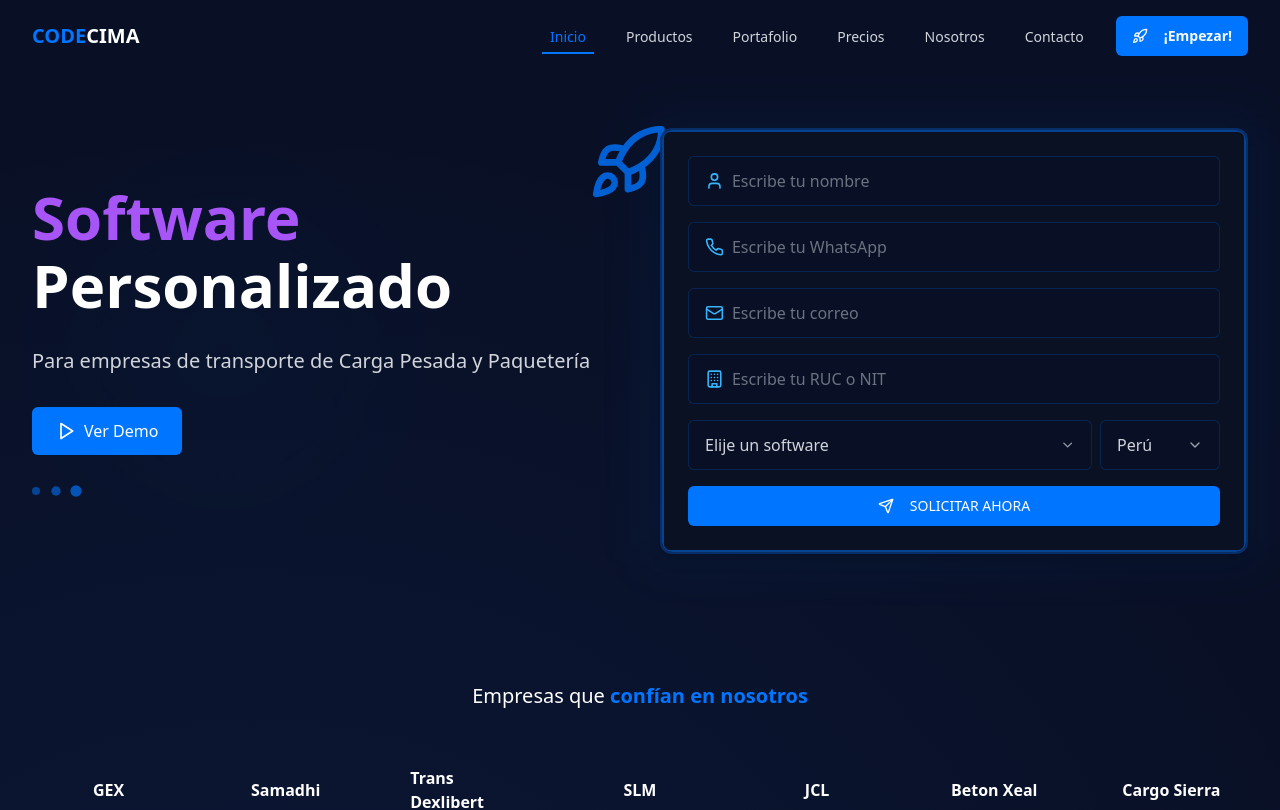
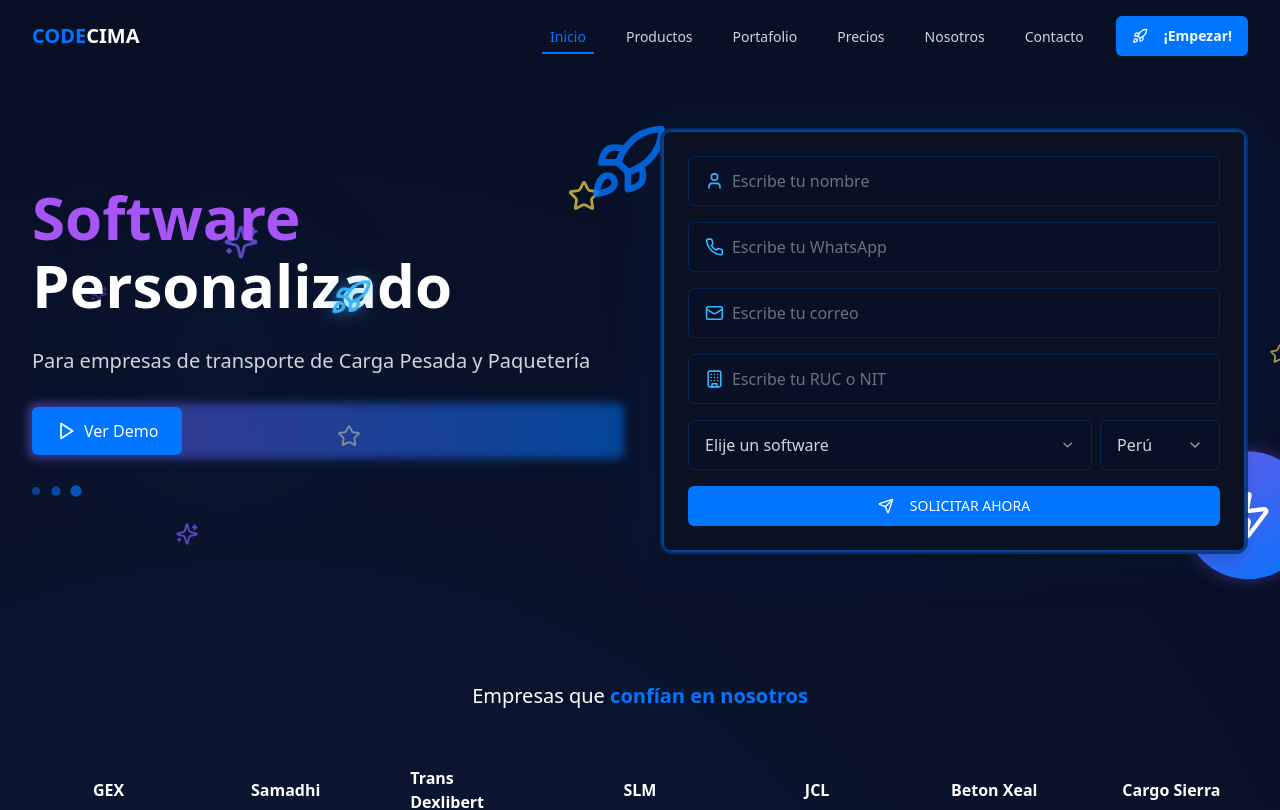
Before and after one commit to erikstiven/codecima-web-scapes, a React (Vite) app: page / in a window 1280 px wide. Shown: the top 810 px of the page. Built offline with nearby package versions, Linux system fonts and the light colour scheme.

Commit message:
feat: Add hero section enhancements
Add a floating rocket and other visual enhancements to the hero section.

```diff
--- a/src/components/home/Hero.tsx
+++ b/src/components/home/Hero.tsx
@@ -1,9 +1,34 @@
 
 import React, { useEffect } from 'react';
-import { Play, Rocket } from 'lucide-react';
+import { Play, Rocket, Star, Sparkles, Zap } from 'lucide-react';
 import { motion, useAnimation } from 'framer-motion';
 import ContactForm from '../ContactForm';
 
+// Animated flying rocket component
+const FlyingRocket = () => {
+  return (
+    <motion.div
+      className="absolute z-10"
+      initial={{ x: -100, y: 100, opacity: 0 }}
+      animate={{
+        x: [null, 400, 300, 200, 0, -100],
+        y: [null, 0, 150, 50, 100, 100],
+        rotate: [0, 15, 5, -15, -5, 0],
+        opacity: [0, 1, 1, 1, 1, 0]
+      }}
+      transition={{
+        duration: 15,
+        times: [0, 0.2, 0.4, 0.6, 0.8, 1],
+        repeat: Infinity,
+        ease: "easeInOut"
+      }}
+    >
+      <Rocket size={40} className="text-codecima-lightblue filter drop-shadow-[0_0_8px_rgba(53,182,255,0.8)]" />
+    </motion.div>
+  );
+};
+
+// Floating rocket for title section
 const FloatingRocket = () => {
   const controls = useAnimation();
 
@@ -36,11 +61,81 @@ const FloatingRocket = () => {
   );
 };
 
+// Floating stars that twinkle
+const FloatingStars = () => {
+  return (
+    <div className="absolute inset-0 overflow-hidden pointer-events-none">
+      {[...Array(8)].map((_, i) => (
+        <motion.div
+          key={i}
+          className="absolute"
+          style={{
+            top: `${Math.random() * 100}%`,
+            left: `${Math.random() * 100}%`,
+          }}
+          animate={{
+            scale: [1, 1.5, 1],
+            opacity: [0.4, 0.8, 0.4],
+          }}
+          transition={{
+            duration: 2 + Math.random() * 3,
+            repeat: Infinity,
+            ease: "easeInOut",
+            delay: Math.random() * 2
+          }}
+        >
+          {i % 2 === 0 ? (
+            <Star size={i % 3 === 0 ? 24 : 16} className="text-yellow-300" />
+          ) : (
+            <Sparkles size={i % 3 === 0 ? 24 : 16} className="text-codecima-purple" />
+          )}
+        </motion.div>
+      ))}
+    </div>
+  );
+};
+
+// Character mascot that floats near the form
+const CharacterMascot = () => {
+  return (
+    <motion.div
+      className="absolute -bottom-10 -right-16 z-10"
+      animate={{
+        y: [0, -15, 0],
+        rotate: [0, 5, 0],
+      }}
+      transition={{
+        duration: 4,
+        repeat: Infinity,
+        ease: "easeInOut"
+      }}
+    >
+      <motion.div
+        className="relative w-32 h-32 rounded-full bg-gradient-to-br from-codecima-purple to-codecima-blue flex items-center justify-center"
+        animate={{
+          boxShadow: [
+            "0 0 15px rgba(113, 86, 229, 0.4)",
+            "0 0 25px rgba(113, 86, 229, 0.6)",
+            "0 0 15px rgba(113, 86, 229, 0.4)"
+          ]
+        }}
+        transition={{
+          duration: 2,
+          repeat: Infinity,
+          ease: "easeInOut"
+        }}
+      >
+        <Zap size={50} className="text-white transform -rotate-12" />
+      </motion.div>
+    </motion.div>
+  );
+};
+
 const Hero = () => {
   return (
     <section className="pt-32 pb-20 relative overflow-hidden">
       <div className="max-w-7xl mx-auto px-4 sm:px-6 lg:px-8 relative">
-        {/* Background elements */}
+        {/* Enhanced background elements */}
         <div className="absolute top-0 left-0 w-full h-full overflow-hidden pointer-events-none">
           <motion.div
             className="absolute top-20 left-20 w-72 h-72 rounded-full bg-codecima-blue/5 blur-3xl"
@@ -67,7 +162,30 @@ const Hero = () => {
               delay: 1
             }}
           />
+
+          {/* New animated elements */}
+          <motion.div
+            className="absolute top-1/3 right-1/4 w-48 h-48 rounded-full bg-codecima-lightblue/5 blur-2xl"
+            animate={{
+              scale: [1, 1.4, 1],
+              opacity: [0.2, 0.4, 0.2],
+              x: [0, 30, 0],
+              y: [0, -30, 0],
+            }}
+            transition={{
+              duration: 12,
+              repeat: Infinity,
+              ease: "easeInOut",
+              delay: 2
+            }}
+          />
         </div>
+
+        {/* Add floating stars across the hero */}
+        <FloatingStars />
+
+        {/* Add flying rocket that moves across the screen */}
+        <FlyingRocket />
 
         <div className="grid md:grid-cols-2 gap-10 items-center">
           <motion.div
@@ -118,8 +236,20 @@ const Hero = () => {
               transition={{ duration: 0.5, delay: 0.9 }}
               whileHover={{ scale: 1.05 }}
               whileTap={{ scale: 0.95 }}
+              className="relative"
             >
-              <button className="flex items-center text-white bg-codecima-blue hover:bg-codecima-blue/80 rounded-md px-6 py-3 transition-colors">
+              <motion.div
+                className="absolute -inset-1 rounded-lg bg-gradient-to-r from-codecima-purple to-codecima-blue opacity-70 blur-sm"
+                animate={{
+                  opacity: [0.5, 0.8, 0.5],
+                }}
+                transition={{
+                  duration: 2,
+                  repeat: Infinity,
+                  ease: "easeInOut"
+                }}
+              />
+              <button className="relative flex items-center text-white bg-codecima-blue hover:bg-codecima-blue/80 rounded-md px-6 py-3 transition-colors">
                 <Play size={20} className="mr-2" />
                 <span className="font-medium">Ver Demo</span>
               </button>
@@ -156,6 +286,9 @@ const Hero = () => {
             transition={{ duration: 0.8, delay: 0.4 }}
             className="relative z-10"
           >
+            {/* Add character mascot near the form */}
+            <CharacterMascot />
+
             <motion.div
               className="absolute -z-10 inset-0 bg-codecima-blue/5 rounded-xl blur-xl"
               animate={{
@@ -167,10 +300,39 @@ const Hero = () => {
                 ease: "easeInOut"
               }}
             />
+
+            {/* Orbit effect around the form */}
+            <div className="absolute -inset-3 z-0">
+              <motion.div
+                className="absolute w-10 h-10 rounded-full bg-codecima-purple/30 blur-md"
+                animate={{
+                  x: [0, 150, 300, 300, 150, 0, -150, -300, -300, -150, 0],
+                  y: [-150, -300, -150, 150, 300, 150, 300, 150, -150, -300, -150],
+                }}
+                transition={{
+                  duration: 20,
+                  repeat: Infinity,
+                  ease: "linear"
+                }}
+              />
+              <motion.div
+                className="absolute w-6 h-6 rounded-full bg-codecima-blue/30 blur-md"
+                animate={{
+                  x: [0, -150, -300, -300, -150, 0, 150, 300, 300, 150, 0],
+                  y: [150, 300, 150, -150, -300, -150, -300, -150, 150, 300, 150],
+                }}
+                transition={{
+                  duration: 15,
+                  repeat: Infinity,
+                  ease: "linear"
+                }}
+              />
+            </div>
+
             <motion.div
               whileHover={{ y: -5, boxShadow: "0 10px 40px rgba(0, 117, 255, 0.2)" }}
               transition={{ type: "spring", stiffness: 300 }}
-              className="bg-codecima-darkblue/80 border-2 border-codecima-blue/30 rounded-xl overflow-hidden shadow-lg"
+              className="bg-codecima-darkblue/80 border-2 border-codecima-blue/30 rounded-xl overflow-hidden shadow-lg relative z-10"
             >
               <ContactForm />
             </motion.div>
```
